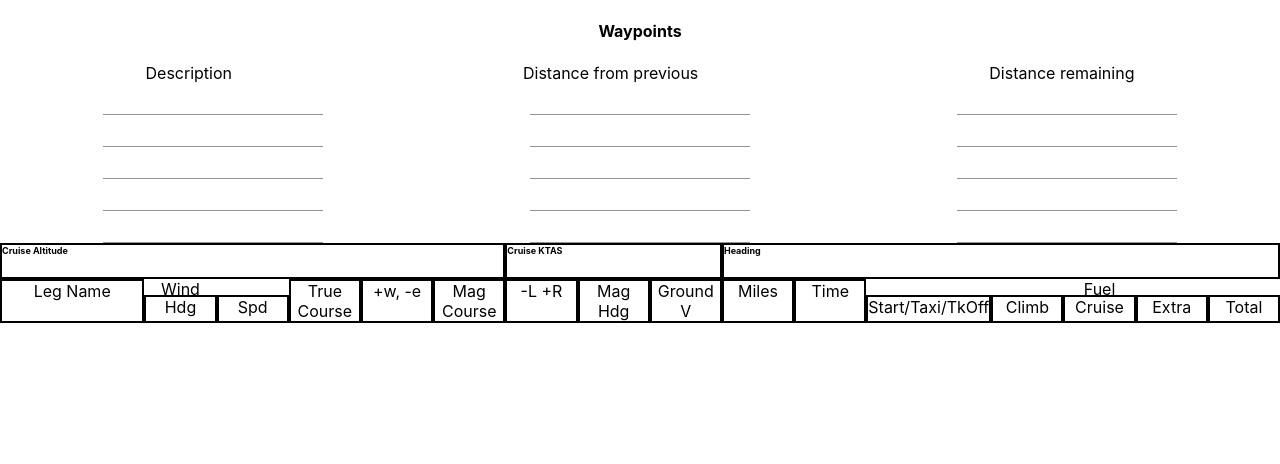
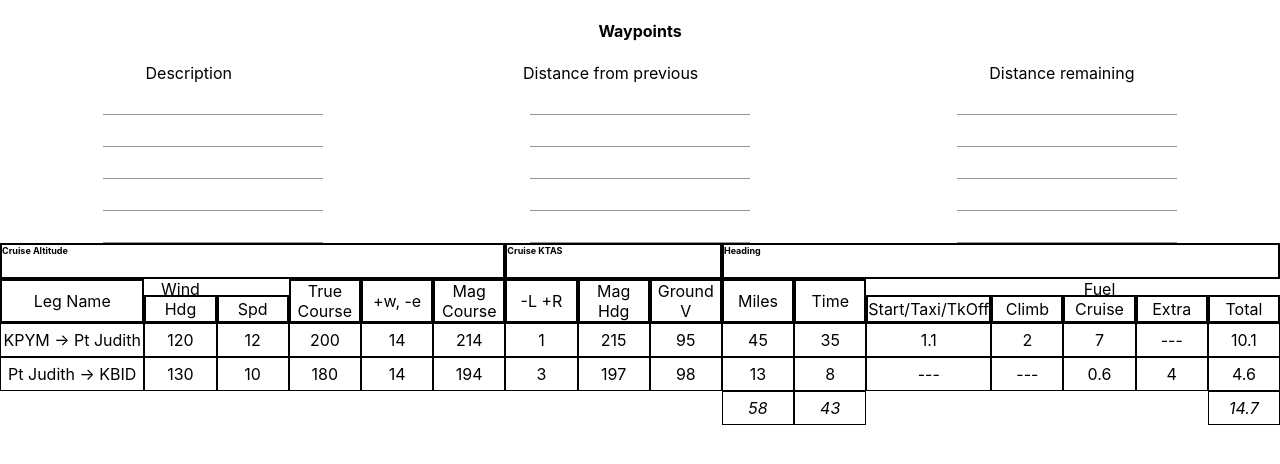
Before and after one commit to akaplo/flightplan, a React (Create React App) app: page / in a window 1280 px wide. Shown: the top 464 px of the page. Built offline with nearby package versions, Linux system fonts and the light colour scheme.

Commit message:
Add leg display and mock data with summing

```diff
--- a/src/Plan.css
+++ b/src/Plan.css
@@ -61,6 +61,17 @@
     text-align: left;
 }
 
-.cellHeight {
-    height: 2rem;
+.cell {
+    min-height: 2rem;
+    height: auto;
 }
+
+.centerText {
+    display: flex;
+    justify-content: center;
+    align-items: center;
+}
+
+.boldText {
+    font-style: italic;
+}
--- a/src/plan.jsx
+++ b/src/plan.jsx
@@ -4,20 +4,28 @@ import './Plan.css';
 function Plan({ waypoints, origin, destination, legs }) {
     console.log(waypoints)
     const upperBoxHeaders = [
-        { text: 'Leg Name', loc: `span 2 / 3` }, { text: 'Hdg', loc: 3, halfHeight: true, sectionName: 'Wind' },
-        { text: 'Spd', loc: 4, halfHeight: true }, { text: 'True Course', loc: 5 },
-        { text: '+w, -e', loc: 6 }, { text: 'Mag Course', loc: 7 },
-        { text: '-L +R', loc: 8 }, { text: 'Mag Hdg', loc: 9 },
-        { text: 'Ground V', loc: 10 }, { text: 'Miles', loc: 11 },
-        { text: 'Time', loc: 12 }, { text: 'Start/Taxi/TkOff', loc: 13, halfHeight: true },
-        { text: 'Climb', loc: 14, halfHeight: true }, { text: 'Cruise', loc: 15, halfHeight: true, sectionName: 'Fuel' },
-        { text: 'Extra', loc: 16, halfHeight: true }, { text: 'Total', loc: 17, halfHeight: true },
+        { text: 'Leg Name', loc: `span 2 / 3`, val: 'name' },
+        { text: 'Hdg', loc: 3, halfHeight: true, sectionName: 'Wind', val: 'windHdg' },
+        { text: 'Spd', loc: 4, halfHeight: true, val: 'windSpd' },
+        { text: 'True Course', loc: 5, val: 'trueCourse' },
+        { text: '+w, -e', loc: 6, val: 'magVariance' },
+        { text: 'Mag Course', loc: 7, val: 'magCourse' },
+        { text: '-L +R', loc: 8, val: 'windCrctAngle' },
+        { text: 'Mag Hdg', loc: 9, val: 'magHdg' },
+        { text: 'Ground V', loc: 10, val: 'groundSpeed' },
+        { hasSum: true, text: 'Miles', loc: 11, val: 'distance' },
+        { hasSum: true, text: 'Time', loc: 12, val: 'time' },
+        { text: 'Start/Taxi/TkOff', loc: 13, halfHeight: true, val: 'fuelStartTakeoff' },
+        { text: 'Climb', loc: 14, halfHeight: true, val: 'fuelClimb' },
+        { text: 'Cruise', loc: 15, halfHeight: true, sectionName: 'Fuel', val: 'fuelCruise' },
+        { text: 'Extra', loc: 16, halfHeight: true, val: 'fuelExtra' },
+        { hasSum: true, text: 'Total', loc: 17, halfHeight: true, val: 'fuelTotal' },
     ];
     return (
         <div className={ 'upperBox' }>
-            <div className={ 'topLeftText thickBorder cellHeight'} style={ { gridRow: 1, gridColumn: 'span 7 / 8' } }>Cruise Altitude</div>
-            <div className={ 'topLeftText thickBorder cellHeight'} style={ { gridRow: 1, gridColumn: 'span 3 / 11' } }>Cruise KTAS</div>
-            <div className={ 'topLeftText thickBorder cellHeight'} style={ { gridRow: 1, gridColumn: 'span 7 / 18' } }>Heading</div>
+            <div className={ 'topLeftText thickBorder cell'} style={ { gridRow: 1, gridColumn: 'span 7 / 8' } }>Cruise Altitude</div>
+            <div className={ 'topLeftText thickBorder cell'} style={ { gridRow: 1, gridColumn: 'span 3 / 11' } }>Cruise KTAS</div>
+            <div className={ 'topLeftText thickBorder cell'} style={ { gridRow: 1, gridColumn: 'span 7 / 18' } }>Heading</div>
             {
                 upperBoxHeaders.map((header, idx) =>
                     <div style={ { gridRow: 2, gridColumn: header.loc } }>
@@ -27,7 +35,7 @@ function Plan({ waypoints, origin, destination, legs }) {
                             </div>
                         }
                             <div
-                                    className={ 'thickBorder' }
+                                className={ 'thickBorder centerText' }
                                 style={ {
                                     height: header.halfHeight ? '1.5rem'  : '2.5rem',
                                 } }
@@ -37,8 +45,30 @@ function Plan({ waypoints, origin, destination, legs }) {
                     </div>
                 )
             }
+            {
+                legs.map((leg, idx) =>
+                    upperBoxHeaders.map(h =>
+                        <div className={ 'normalBorder centerText cell' } style={ { gridRow: 3   + idx, gridColumn: h.loc, height: 'auto' } }>
+                            { leg[h.val] || '---' }
+                        </div>
+                    )
+                )
+            }
+            {
+                upperBoxHeaders.map(header =>
+                    header.hasSum && <div className={ 'normalBorder centerText cell boldText' } style={ { gridRow: 3 + legs.length, gridColumn: header.loc } }>
+                        { legs.map(l => l[header.val]).reduce((accumulator, currentValue) => accumulator + currentValue) }
+                    </div>
+                )
+            }
         </div>
     );
 }
+Plan.defaultProps = {
+    legs: [
+        { name: 'KPYM -> Pt Judith', windHdg: 120, windSpd: 12, trueCourse: 200, magVariance: '14', magCourse: '214', windCrctAngle: '1', magHdg: '215', groundSpeed: 95, distance: 45, time: 35, fuelStartTakeoff: 1.1, fuelClimb: 2, fuelCruise: 7, fuelExtra: 0, fuelTotal: 10.1 },
+        { name: 'Pt Judith -> KBID', windHdg: 130, windSpd: 10, trueCourse: 180, magVariance: '14', magCourse: '194', windCrctAngle: '3', magHdg: '197', groundSpeed: 98, distance: 13, time: 8, fuelStartTakeoff: 0, fuelClimb: 0, fuelCruise: .6, fuelExtra: 4, fuelTotal: 4.6 }
+    ]
+};
 
 export default Plan;
```
Lines whose indentation alone changed are shown as unchanged.
